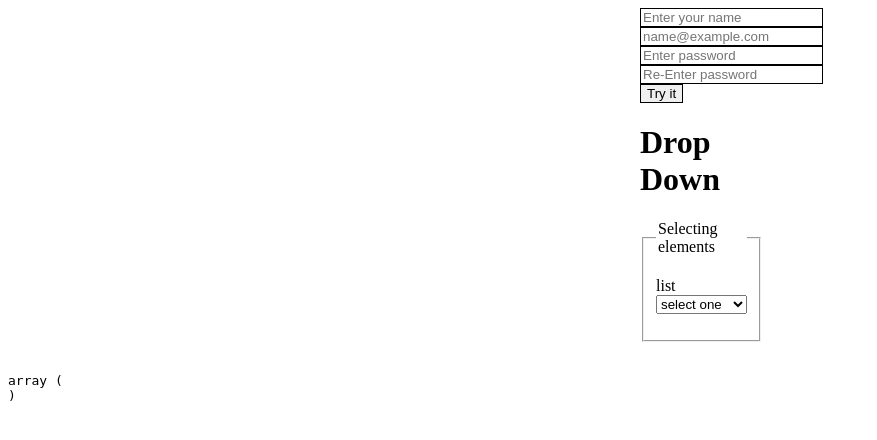
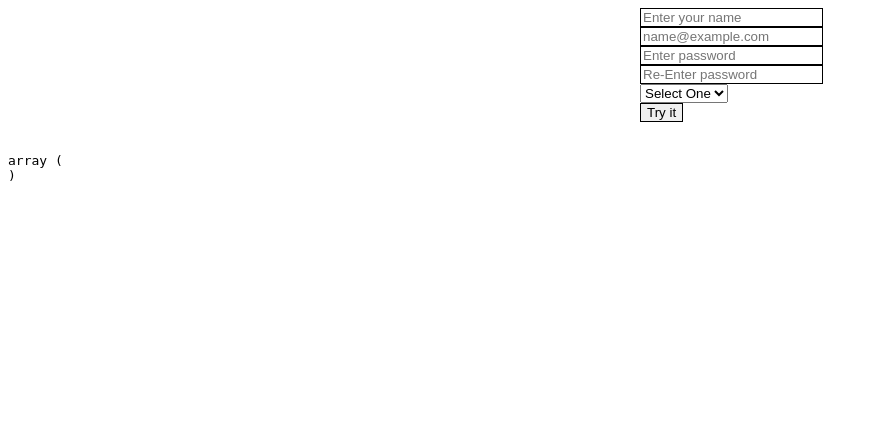
Before and after one commit to JamesBogert26/IT202, a PHP site: page /registration.php in a window 1280 px wide. Shown: the top 440 px of the page, without its empty margins (0-877 px from the left). Run offline with PHP 8.4, Linux system fonts and the light colour scheme.

Commit message:
adding registration.php

```diff
--- a/registration.php
+++ b/registration.php
@@ -50,11 +50,24 @@ function validate(){
 		ev.innerText = "Please enter a valid email address";
 		succeeded = false;
 	}
+
 	/*
 	add validation for a proper selection from dropdown.
 	First element should be "Select One", and it should require that
 	some other value is selected in order to proceed
 	*/
+	//To get element by name see next line
+	var sel = form.dd;
+	//To get by ID uncomment below
+	//sel = document.getElementById("mySelectId");
+	//sample to show debugger use
+	//succeeded = false;
+	//wrongItem.value = "";
+	if(sel.selectedIndex == 0){
+		alert("Please pick a value");
+		succeeded = false;
+	}
+	console.log(sel.options[sel.selectedIndex].value);
 	return succeeded;
 }
 </script>
@@ -77,28 +90,12 @@ input { border: 1px solid black; }
 <span style="display:none;" id="validation.password"></span>
 
 <!-- Add dropdown element (something specific to your project) -->
-
+<select name="dd" id="mySelectId">
+	<option value="-1">Select One</option>
+	<option value="0">Zero</option>
+	<option value="1">One</option>
+</select>
 <input type="submit" value="Try it"/>
-
-
-<h1>Drop Down</h1>
-    <form>
-       <fieldset>
-          <legend>Selecting elements</legend>
-          <p>
-             <label>list</label>
-             <select id = "myList">
-               <option value = "1">select one</option>
-               <option value = "2">select two</option>
-               <option value = "3">select three</option>
-               <option value = "4">select four</option>
-             </select>
-          </p>
-       </fieldset>
-    </form>
-
-
-
 </form>
 </div>
 </body>
```
